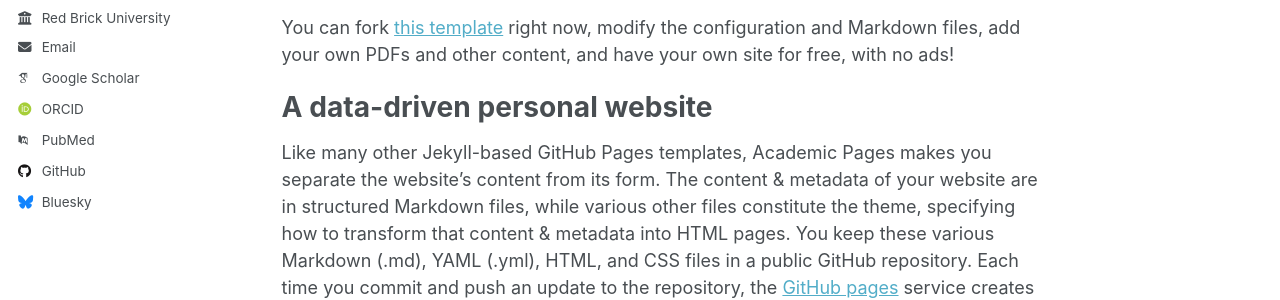
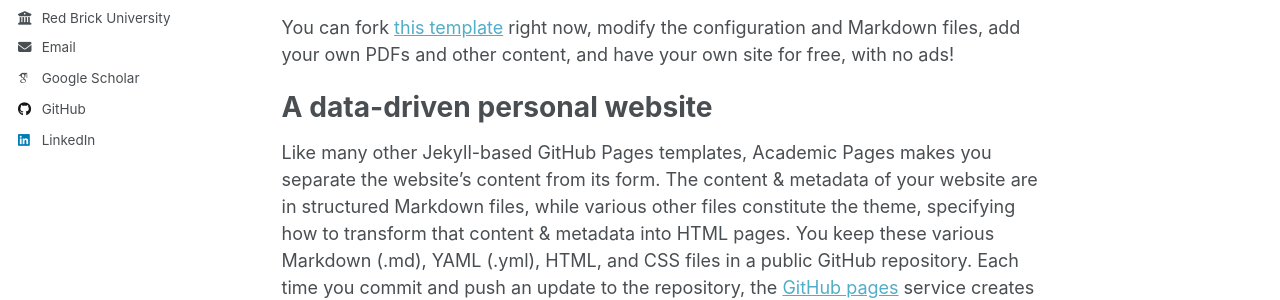
Before and after one commit to szjiozi/szjiozi.github.io, a Jekyll site: the page built from _pages/about.md, in a window 1280 px wide. Shown: the part 395-695 px from the top of the page. Built offline with Jekyll 4.4.1, drawn with Linux system fonts in a browser that asks for light colours; some web fonts are replaced; a script that is not in the unit is left out; part of the change alters nothing that is shown.

Commit message:
Update _config.yml

```diff
--- a/_config.yml
+++ b/_config.yml
@@ -34,12 +34,12 @@ author:
   # Academic websites
   academia         : # URL
   arxiv            : # URL - Update with the correct link to your profile
-  googlescholar    : "https://scholar.google.com/citations?user=PS_CX0AAAAAJ"
+  googlescholar    : "https://scholar.google.com/citations?user=ip4JnwwAAAAJ"
   inspire-hep      : # URL
   impactstory      : # URL
-  orcid            : "http://orcid.org/yourorcidurl"
+  orcid            : # "http://orcid.org/yourorcidurl"
   semantic         : # URL
-  pubmed           : "https://www.ncbi.nlm.nih.gov/pubmed/?term=john+snow"
+  pubmed           : # "https://www.ncbi.nlm.nih.gov/pubmed/?term=john+snow"
   researchgate     : # URL
   scopus           : # URL
 
@@ -47,13 +47,13 @@ author:
   bitbucket        : # Username - Update with your username on the site
   codepen          : # Username
   dribbble         : # Username
-  github           : "academicpages"
+  github           : "szjiozi"
   kaggle           : # Username
   stackoverflow    : # User number or user number and name (i.e., use "1" or "1/jeff-atwood")
 
   # Social media
   artstation       : # Username
-  bluesky          : "bsky.app" # Replace this with you Bluesky username
+  bluesky          : # "bsky.app" # Replace this with you Bluesky username
   facebook         : # Username
   flickr           : # Username
   foursquare       : # Username
@@ -62,7 +62,7 @@ author:
   keybase          : # Username
   instagram        : # Username
   lastfm           : # Username
-  linkedin         : # Username
+  linkedin         : "junzhi-chen-116021328"
   mastodon         : # URL
   medium           : # URL
   pinterest        : # Username
```
